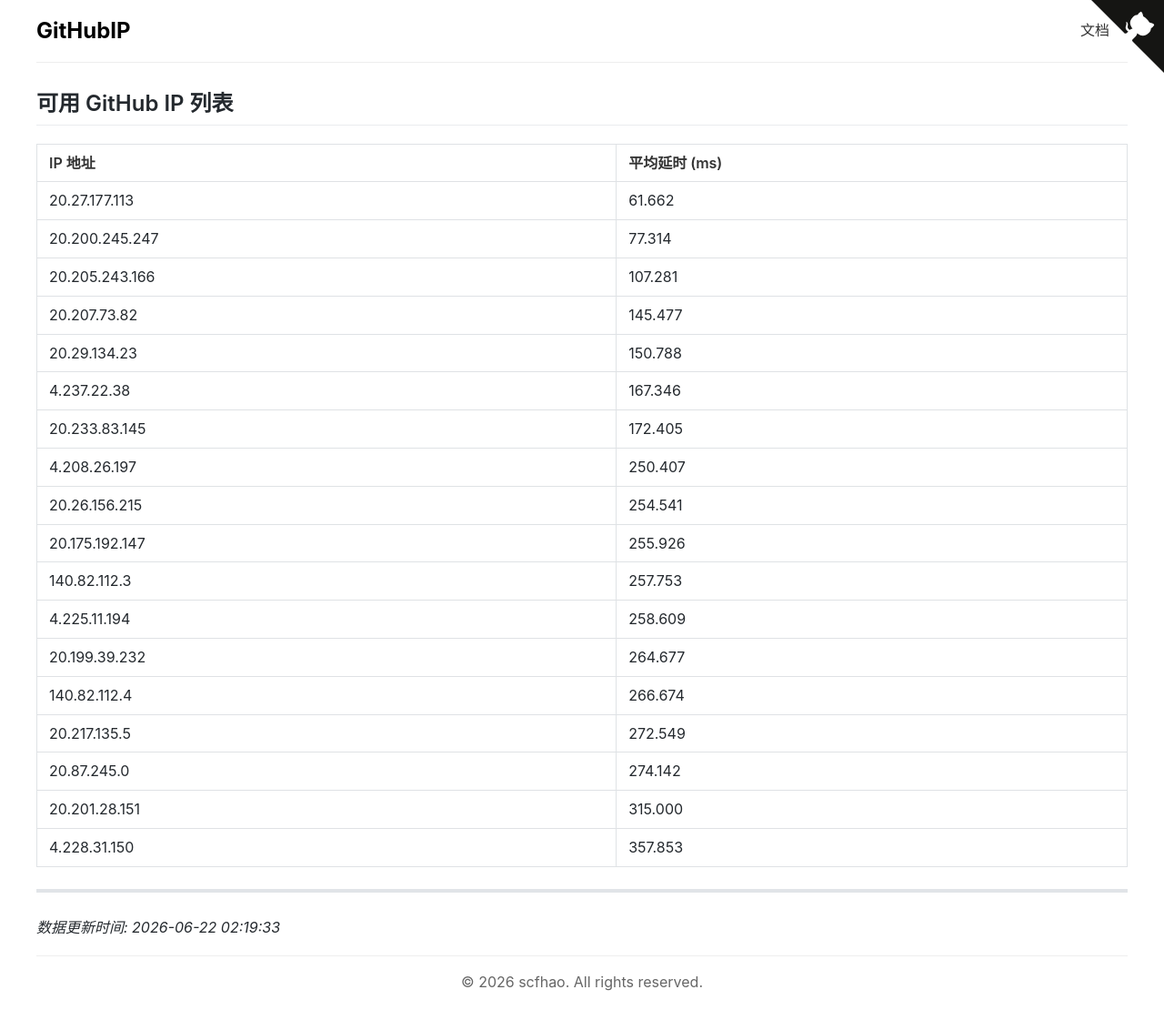
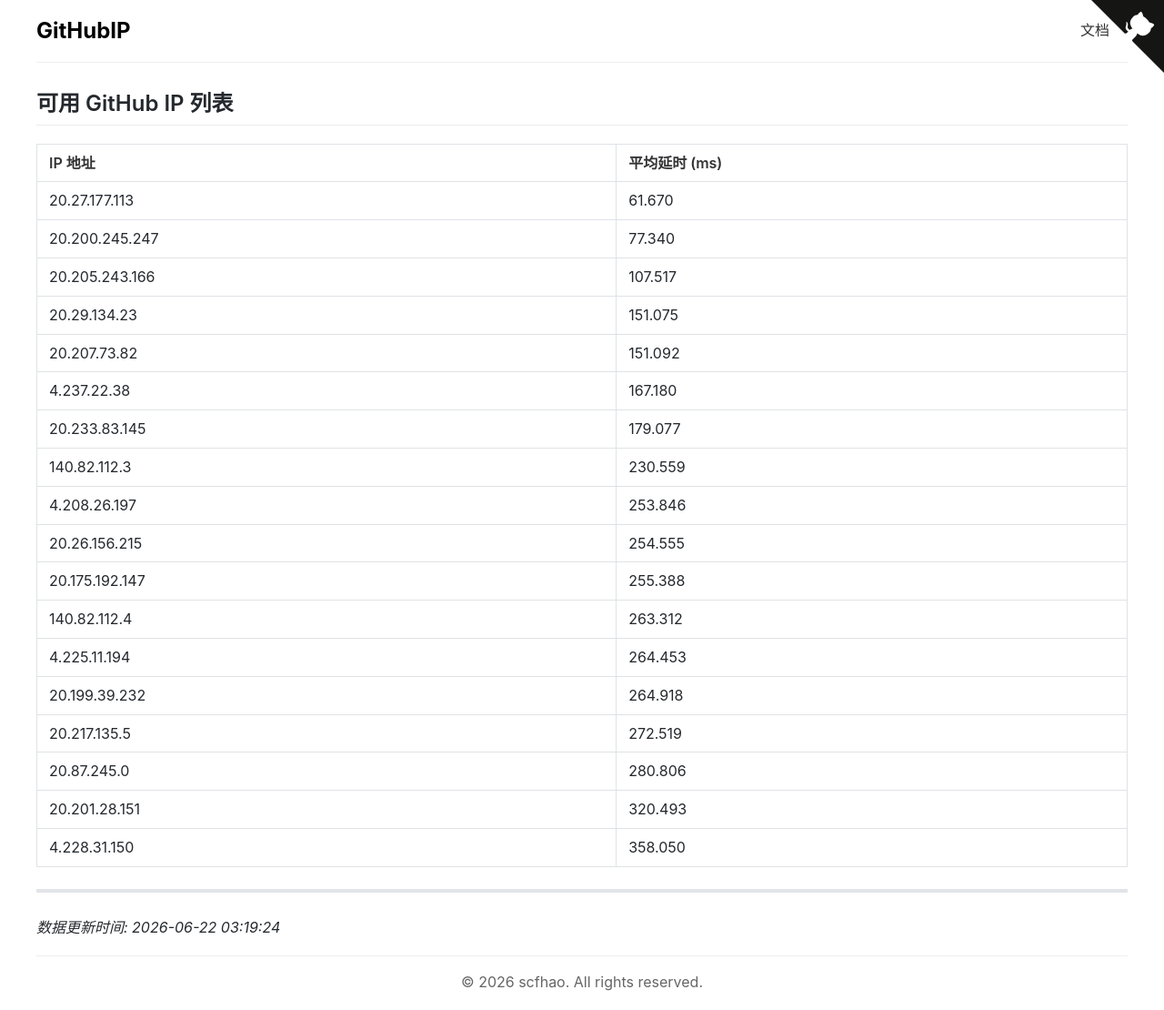
Before and after one commit to scfhao/GitHubIP, a Jekyll site: the page built from index.md, in a window 1280 px wide. Shown: the whole page at 91% size. Built offline with Jekyll 4.4.1, drawn with Linux system fonts in a browser that asks for light colours.

Commit message:
自动脚本执行 - 2026-06-22 03:19:24

```diff
--- a/index.md
+++ b/index.md
@@ -1,32 +1,32 @@
 ---
 layout: home
 title: GitHub IP 列表
-date: 2026-06-22 02:19:33
+date: 2026-06-22 03:19:24
 ---
 
 ## 可用 GitHub IP 列表
 
 | IP 地址 | 平均延时 (ms) |
 |---------|--------------|
-| 20.27.177.113 | 61.662 |
-| 20.200.245.247 | 77.314 |
-| 20.205.243.166 | 107.281 |
-| 20.207.73.82 | 145.477 |
-| 20.29.134.23 | 150.788 |
-| 4.237.22.38 | 167.346 |
-| 20.233.83.145 | 172.405 |
-| 4.208.26.197 | 250.407 |
-| 20.26.156.215 | 254.541 |
-| 20.175.192.147 | 255.926 |
-| 140.82.112.3 | 257.753 |
-| 4.225.11.194 | 258.609 |
-| 20.199.39.232 | 264.677 |
-| 140.82.112.4 | 266.674 |
-| 20.217.135.5 | 272.549 |
-| 20.87.245.0 | 274.142 |
-| 20.201.28.151 | 315.000 |
-| 4.228.31.150 | 357.853 |
+| 20.27.177.113 | 61.670 |
+| 20.200.245.247 | 77.340 |
+| 20.205.243.166 | 107.517 |
+| 20.29.134.23 | 151.075 |
+| 20.207.73.82 | 151.092 |
+| 4.237.22.38 | 167.180 |
+| 20.233.83.145 | 179.077 |
+| 140.82.112.3 | 230.559 |
+| 4.208.26.197 | 253.846 |
+| 20.26.156.215 | 254.555 |
+| 20.175.192.147 | 255.388 |
+| 140.82.112.4 | 263.312 |
+| 4.225.11.194 | 264.453 |
+| 20.199.39.232 | 264.918 |
+| 20.217.135.5 | 272.519 |
+| 20.87.245.0 | 280.806 |
+| 20.201.28.151 | 320.493 |
+| 4.228.31.150 | 358.050 |
 
 ---
 
-*数据更新时间: 2026-06-22 02:19:33*
+*数据更新时间: 2026-06-22 03:19:24*
```
